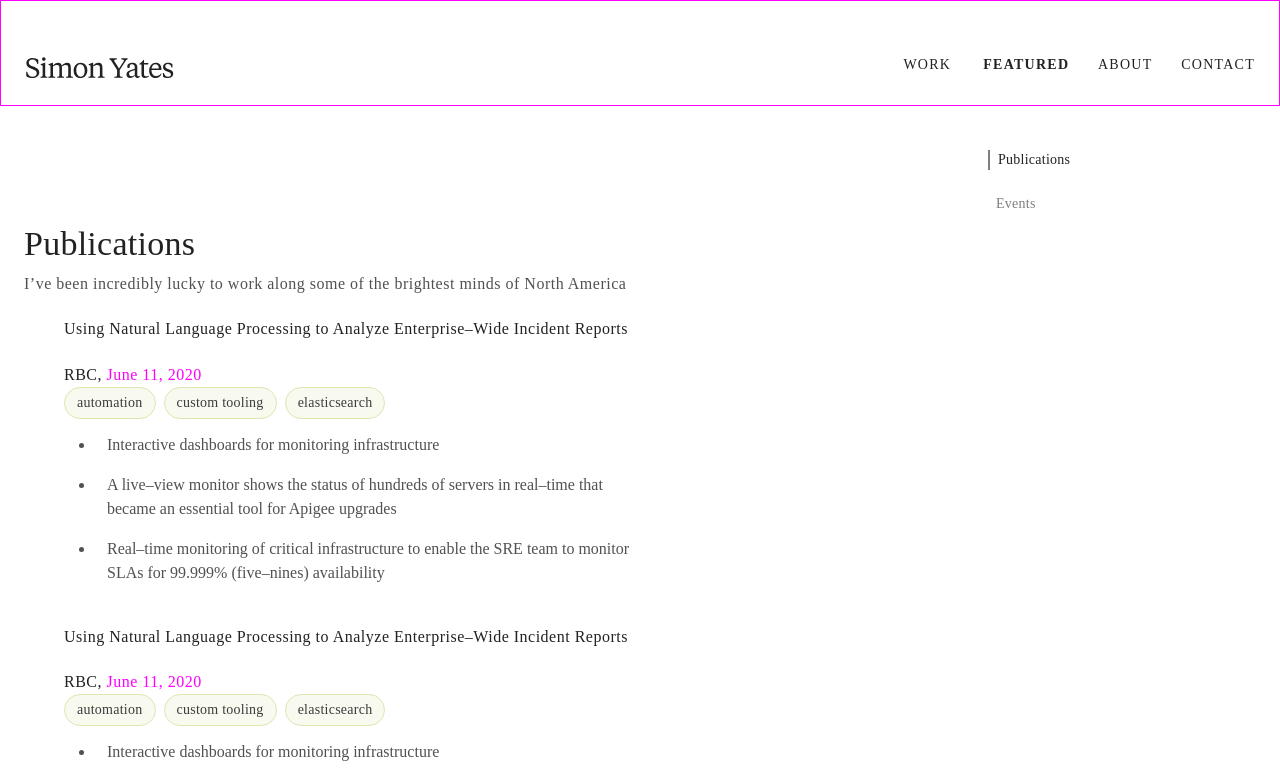
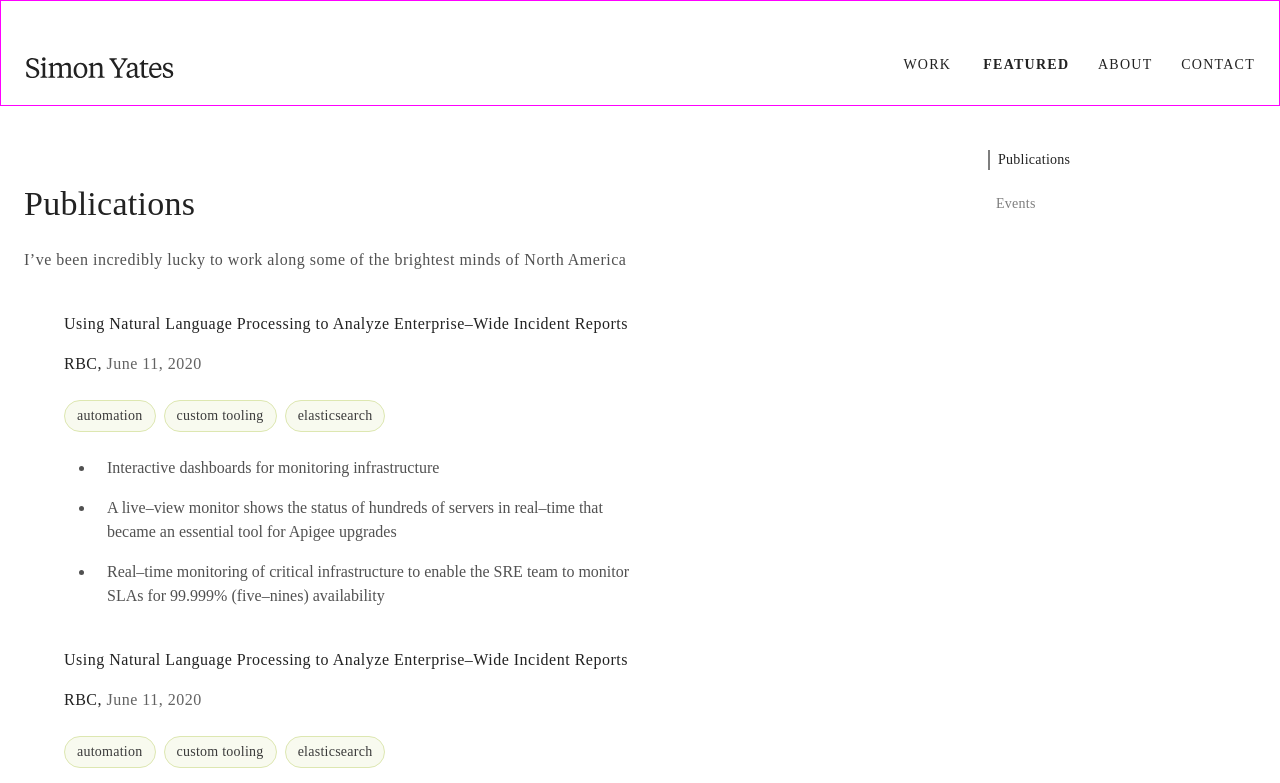
Before and after one commit to cheftechnical/simonyates, a React (Create React App) app: page /featured in a window 1280 px wide. Shown: the top 783 px of the page. Built offline with nearby package versions, Linux system fonts and the light colour scheme; a web font is replaced by a local one.

Commit message:
Fix spacing

```diff
--- a/src/components/Section/index.tsx
+++ b/src/components/Section/index.tsx
@@ -1,6 +1,5 @@
 import * as React from 'react';
 import {makeStyles} from '@material-ui/core/styles';
-import Typography from '../../styling/Typography';
 
 interface Props {
     children?: any | any[];
@@ -10,7 +9,7 @@ interface Props {
 
 const useStyles = makeStyles((theme) => ({
     root: {
-        marginTop: theme.spacing(80/8)
+        marginTop: theme.spacing(40/8)
     },
     jumpTarget: {
         content: '',
--- a/src/pages/Featured/Publication.tsx
+++ b/src/pages/Featured/Publication.tsx
@@ -17,11 +17,20 @@ const useStyles = makeStyles((theme) => ({
 		marginBottom: theme.spacing(40/8),
 		marginLeft: theme.spacing(40/8),
 	},
+	chips: {
+		marginBottom: theme.spacing(24/8)
+	},
+	name: {
+		marginBottom: theme.spacing(16/8),
+	},
 	when: {
-		color: 'magenta',
+		color: color.grey['600'],
 	},
 	children: {
 		color: color.grey['700']
+	},
+	publisherAndWhen: {
+		marginBottom: theme.spacing(24/8)
 	}
 }));
 
@@ -31,9 +40,9 @@ export default function Publication(props: Props) {
 
 	return (
 		<div className={classes.root}>
-			<Typography group="primary" variant="h4" weight="medium">{name}</Typography>
-			<Typography group="primary" variant="body" weight="regular">{publisher}, <span className={classes.when}>{when}</span></Typography>
-			<div>
+			<Typography className={classes.name} group="primary" variant="h4" weight="medium">{name}</Typography>
+			<Typography className={classes.publisherAndWhen} group="primary" variant="body" weight="regular">{publisher}, <span className={classes.when}>{when}</span></Typography>
+			<div className={classes.chips}>
 				{tags.map((item, index) => (
 					<Chip key={index} label={item}/>
 				))}
--- a/src/pages/Featured/SectionDescription.tsx
+++ b/src/pages/Featured/SectionDescription.tsx
@@ -9,6 +9,7 @@ interface Props {
 
 const useStyles = makeStyles((theme) => ({
 	intro: {
+		marginBottom: theme.spacing(40/8),
 		color: color.grey['700']
 	}
 }));
--- a/src/pages/Featured/SectionTitle.tsx
+++ b/src/pages/Featured/SectionTitle.tsx
@@ -1,16 +1,24 @@
 import * as React from 'react';
 import Typography from '../../styling/Typography';
+import {makeStyles} from '@material-ui/core/styles';
 
 interface Props {
 	children?: any;
 }
 
+const useStyles = makeStyles((theme) => ({
+	typography: {
+		marginBottom: theme.spacing(16/8)
+	}
+}));
+
 export default function SectionTitle(props: Props) {
+	const classes = useStyles();
 	const {children} = props;
 
 	return (
-		<Typography group="primary" variant="h2" weight="regular">
+		<Typography className={classes.typography} group="primary" variant="h2" weight="regular">
 			{children}
 		</Typography>
-	)
-}
+	);
+};
--- a/src/styling/Typography/index.tsx
+++ b/src/styling/Typography/index.tsx
@@ -66,6 +66,9 @@ const useStyles = makeStyles((theme) => ({
 		color: color.grey['900']
 	},
 	primary_h3_medium: {
+		margin: 0,
+		padding: 0,
+
 		fontFamily: '"Tiempos Text Medium"',
 		fontStyle: 'normal',
 		fontWeight: 500,
@@ -75,6 +78,9 @@ const useStyles = makeStyles((theme) => ({
 		color: color.grey['900']
 	},
 	primary_h3_semibold: {
+		margin: 0,
+		padding: 0,
+
 		fontFamily: '"Tiempos Text Semibold"',
 		fontStyle: 'normal',
 		fontWeight: 600,
@@ -84,6 +90,9 @@ const useStyles = makeStyles((theme) => ({
 		color: color.grey['900']
 	},
 	primary_h4_medium: {
+		margin: 0,
+		padding: 0,
+
 		fontFamily: '"Tiempos Text Medium"',
 		fontStyle: 'normal',
 		fontWeight: 500,
@@ -93,6 +102,9 @@ const useStyles = makeStyles((theme) => ({
 		color: color.grey['900']
 	},
 	primary_h4_semibold: {
+		margin: 0,
+		padding: 0,
+
 		fontFamily: '"Tiempos Text Semibold"',
 		fontStyle: 'normal',
 		fontWeight: 600,
@@ -114,6 +126,9 @@ const useStyles = makeStyles((theme) => ({
 		color: color.grey['900']
 	},
 	primary_body_semibold: {
+		margin: 0,
+		padding: 0,
+
 		fontFamily: '"Tiempos Text Semibold"',
 		fontStyle: 'normal',
 		fontWeight: 600,
@@ -123,6 +138,9 @@ const useStyles = makeStyles((theme) => ({
 		color: color.grey['900']
 	},
 	primary_subtitle_regular: {
+		margin: 0,
+		padding: 0,
+
 		fontFamily: '"Tiempos Text"',
 		fontStyle: 'normal',
 		fontWeight: 'normal',
@@ -132,6 +150,9 @@ const useStyles = makeStyles((theme) => ({
 		color: color.grey['900']
 	},
 	primary_caption_regular: {
+		margin: 0,
+		padding: 0,
+
 		fontFamily: '"Tiempos Text"',
 		fontStyle: 'normal',
 		fontWeight: 'normal',
@@ -144,6 +165,9 @@ const useStyles = makeStyles((theme) => ({
 
 	// ---[ secondary ]---
 	secondary_h3_light: {
+		margin: 0,
+		padding: 0,
+
 		fontFamily: '"Apercu Light", "Comic Sans Ms"',
 		fontStyle: 'normal',
 		fontWeight: 300,
@@ -152,6 +176,9 @@ const useStyles = makeStyles((theme) => ({
 		color: color.grey['900']
 	},
 	secondary_body_regular: {
+		margin: 0,
+		padding: 0,
+
 		fontFamily: '"Apercu Regular", "Comic Sans Ms"',
 		fontStyle: 'normal',
 		fontWeight: 'normal',
@@ -159,11 +186,11 @@ const useStyles = makeStyles((theme) => ({
 		lineHeight: rem(24),
 		letterSpacing: rem(0.5),
 		color: color.grey['900'],
-
-
-		margin: 0 // added because some margin is getting from somewhere (probably material)
 	},
 	secondary_subtitle_regular: {
+		margin: 0,
+		padding: 0,
+
 		fontFamily: '"Apercu Regular", "Comic Sans Ms"',
 		fontStyle: 'normal',
 		fontWeight: 'normal',
@@ -174,6 +201,8 @@ const useStyles = makeStyles((theme) => ({
 	},
 	secondary_caption_regular: {
 		margin: 0,
+		padding: 0,
+
 		fontFamily: '"Apercu Regular", "Comic Sans Ms"',
 		fontStyle: 'normal',
 		fontWeight: 'normal',
```
